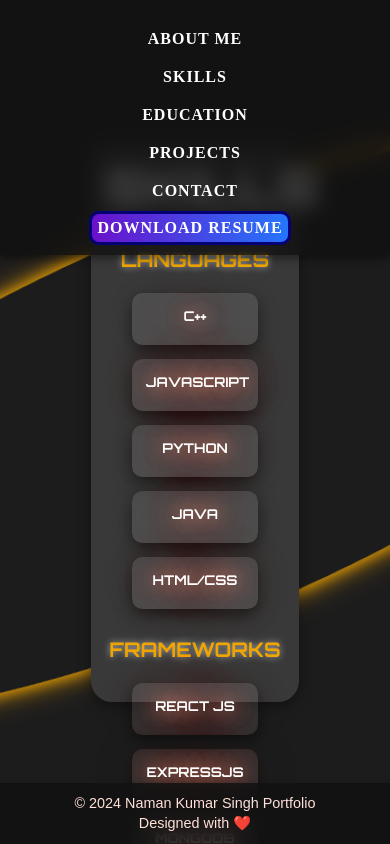
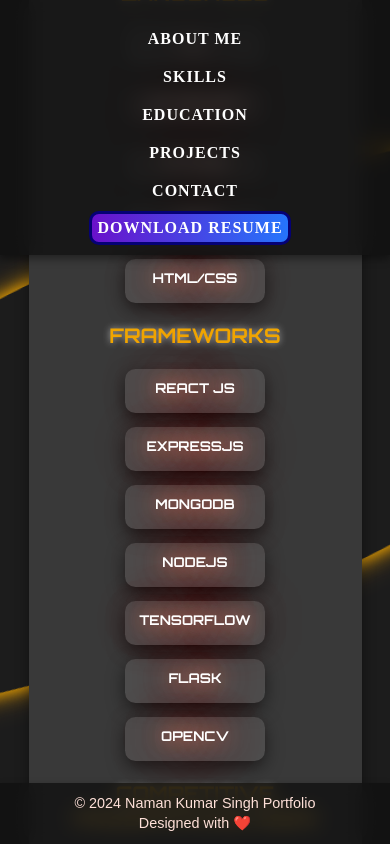
Before and after one commit to NKSG100/my-react-portfolio, a React (Vite) app: page /skills in a window 390 px wide. Built offline with nearby package versions, Linux system fonts and the light colour scheme.

Commit message:
Update Skills.css

```diff
--- a/src/components/css/Skills.css
+++ b/src/components/css/Skills.css
@@ -64,7 +64,6 @@
   box-shadow: 0 4px 14px rgba(0, 0, 0, 0.4);  /* Adjusted shadow */
   z-index: 2;
   animation: fadeIn 1.5s ease;
-  /* Scale the container and everything inside */
 }
 
 .section-title {
@@ -145,7 +144,7 @@
   margin-bottom: 7px;  /* 70% of 10px */
   text-transform: uppercase;
   text-shadow: 0 0 0.7px rgba(255, 255, 255, 0.6);
-  animation: glowEffect 1s infinite alternate;
+  animation: glowEffect 5s infinite alternate;
 }
 
 .competitive-link {
@@ -180,3 +179,41 @@
 .competitive-link:hover .competitive-icon {
   transform: scale(1.2);
 }
+
+/* Added responsive styles for mobile */
+@media (max-width: 768px) {
+  .skills-container {
+    width: 90%;
+    height: auto;
+    padding: 20px;
+  }
+
+  .section-title {
+    font-size: 1.5rem;
+    letter-spacing: 1px;
+  }
+
+  .skills-grid {
+    gap: 20px;
+  }
+
+  .skill-card {
+    width: 140px;
+    padding: 10px;
+  }
+
+  .skills-cards {
+    flex-direction: column;
+    align-items: center;
+  }
+
+  .competitive-link {
+    font-size: 0.9rem;
+    padding: 10px 15px;
+  }
+
+  .competitive-icon {
+    width: 24px;
+    height: 24px;
+  }
+}
```
